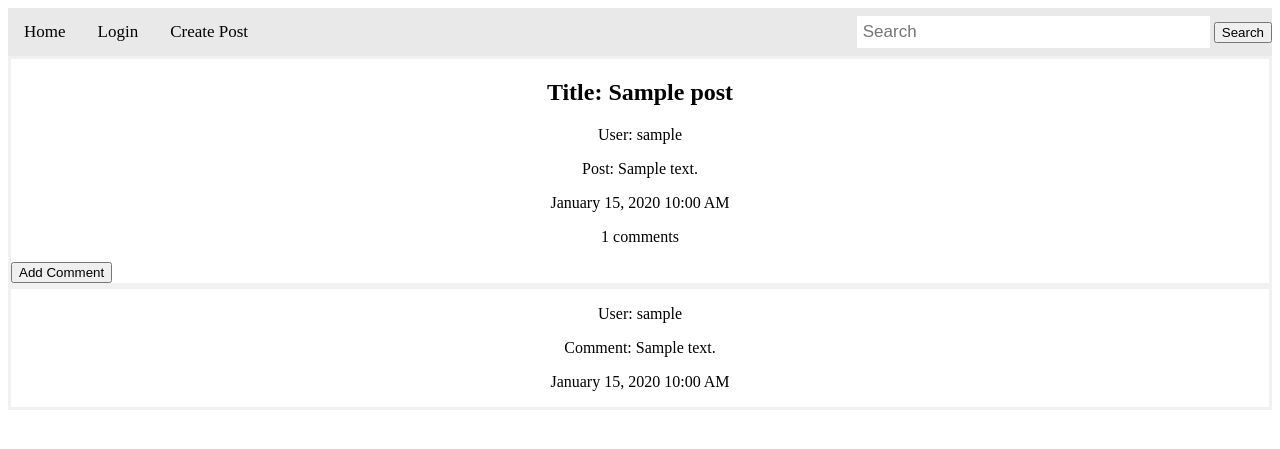
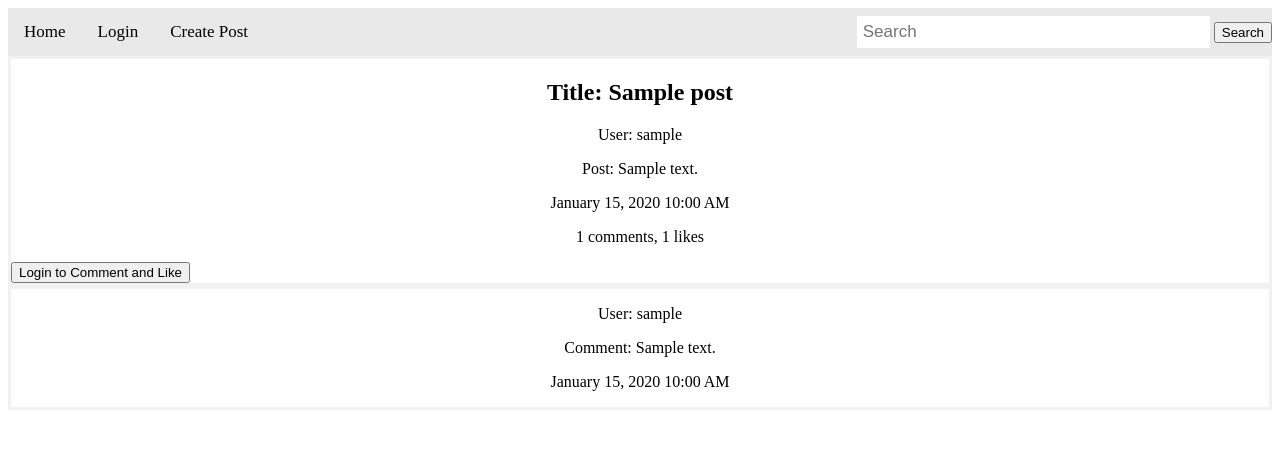
Before and after one commit to 23450728/AgileWebDev3403, a Flask app: page /post/1 in a window 1280 px wide. Shown: the top 449 px of the page. Run offline with Flask 3, Linux system fonts and the light colour scheme; tables that the repository leaves empty hold one stand-in row (values such as "Sample post"); some libraries are stand-ins or nearby versions.

Commit message:
added a like feature to posts for account users

```diff
--- a/app/models.py
+++ b/app/models.py
@@ -1,5 +1,5 @@
 from datetime import datetime, timezone
-from typing import Optional
+from typing import Optional, List, Set
 import sqlalchemy as sa
 import sqlalchemy.orm as so
 from app import db, login, search
@@ -55,6 +55,7 @@ class User(UserMixin, db.Model):
     password_hash: so.Mapped[Optional[str]] = so.mapped_column(sa.String(256))
     posts: so.WriteOnlyMapped['Post'] = so.relationship(back_populates='author')
     comments: so.WriteOnlyMapped['Comment'] = so.relationship(back_populates='author')
+    liked_posts: so.Mapped[Set['Post']] = so.relationship('Post', secondary='user_likes', back_populates='liked_by')
 
     def __repr__(self):
         return '<User {}>'.format(self.username)
@@ -72,8 +73,8 @@ class Post(SearchableMixin, db.Model):
     timestamp: so.Mapped[datetime] = so.mapped_column(index=True, default=lambda: datetime.now(timezone.utc))
     user_id: so.Mapped[int] = so.mapped_column(sa.ForeignKey(User.id),index=True)
     author: so.Mapped[User] = so.relationship(back_populates='posts')
-    comments = so.relationship("Comment", back_populates='parent')
-
+    comments: so.Mapped[List['Comment']] = so.relationship(back_populates='parent')
+    liked_by: so.Mapped[Set['User']] = so.relationship('User', secondary='user_likes', back_populates='liked_posts')
 
     __searchable__ = ['title', 'body']
 
@@ -82,6 +83,13 @@ class Post(SearchableMixin, db.Model):
 
     def comments_count(self):
         return len(self.comments) if self.comments != None else 0
+
+    def likes_count(self):
+        return len(self.liked_by) if self.liked_by != None else 0
+
+user_likes = db.Table('user_likes',
+                      db.Column('user_id', db.Integer, db.ForeignKey('user.id'), primary_key=True),
+                      db.Column('post_id', db.Integer, db.ForeignKey('post.id'), primary_key=True))
 
 class Comment(db.Model):
     id: so.Mapped[int] = so.mapped_column(primary_key=True)
--- a/app/routes.py
+++ b/app/routes.py
@@ -97,6 +97,21 @@ def SelectPost(id):
     #    db.session.commit()
     return render_template("post view.html", posts=posts.items)
 
+@login_required
+@app.route('/post/<int:parent>/like', methods=['GET', 'POST'])
+def LikePost(parent):
+    post = db.session.scalar(sa.select(Post).where(Post.id == parent))
+    if not current_user.is_authenticated:
+        return redirect('/login?next=/post/' + str(parent))
+
+    if current_user in post.liked_by:
+        post.liked_by.remove(current_user)
+        db.session.commit()
+    else:
+        post.liked_by.add(current_user)
+        db.session.commit()
+    return redirect('post/' + str(parent))
+
 @app.route('/search')
 def search():
     searchInput = request.args.get('search')
--- a/app/templates/index.html
+++ b/app/templates/index.html
@@ -11,7 +11,7 @@
         <p>User: {{ post.author.username }}<p>
         <p>Post: {{ post.body }}</p>
         <p>{{ moment(post.timestamp).format('LLL') }}</p>
-        <p>{{ post.comments_count() }} comments</p>
+        <p>{{ post.comments_count() }} comments, {{ post.likes_count() }} likes</p>
     </div>
     {% endfor %}
 {% endblock %}
--- a/app/templates/post view.html
+++ b/app/templates/post view.html
@@ -7,8 +7,19 @@
             <p>User: {{ post.author.username }}<p>
             <p>Post: {{ post.body }}</p>
             <p>{{ moment(post.timestamp).format('LLL') }}</p>
-            <p>{{ post.comments_count() }} comments</p>
-            <button type="button" onclick="location.href=('/post/{{post.id}}/comment')">Add Comment</button>
+            <p>{{ post.comments_count() }} comments, {{ post.likes_count() }} likes</p>
+
+            {% if current_user.is_authenticated %}
+                <button type="button" onclick="location.href=('/post/{{post.id}}/comment')">Add Comment</button>
+
+                {% if current_user.is_authenticated %}
+                    <button type="button" onclick="location.href=('/post/{{post.id}}/like')">
+                        Like{% if current_user in post.liked_by %}d{% endif %}
+                    </button>
+                {% endif %}
+            {% else %}
+                <button type="button" onclick="location.href=('/login?next=post/{{post.id}}')">Login to Comment and Like</button>
+            {% endif %}
         </div>
 
         {% if post.comments != None %}
```
Also changed, not shown: migrations/versions/39e5442e2a82_.py (added, +34 -0 lines), app.db.
